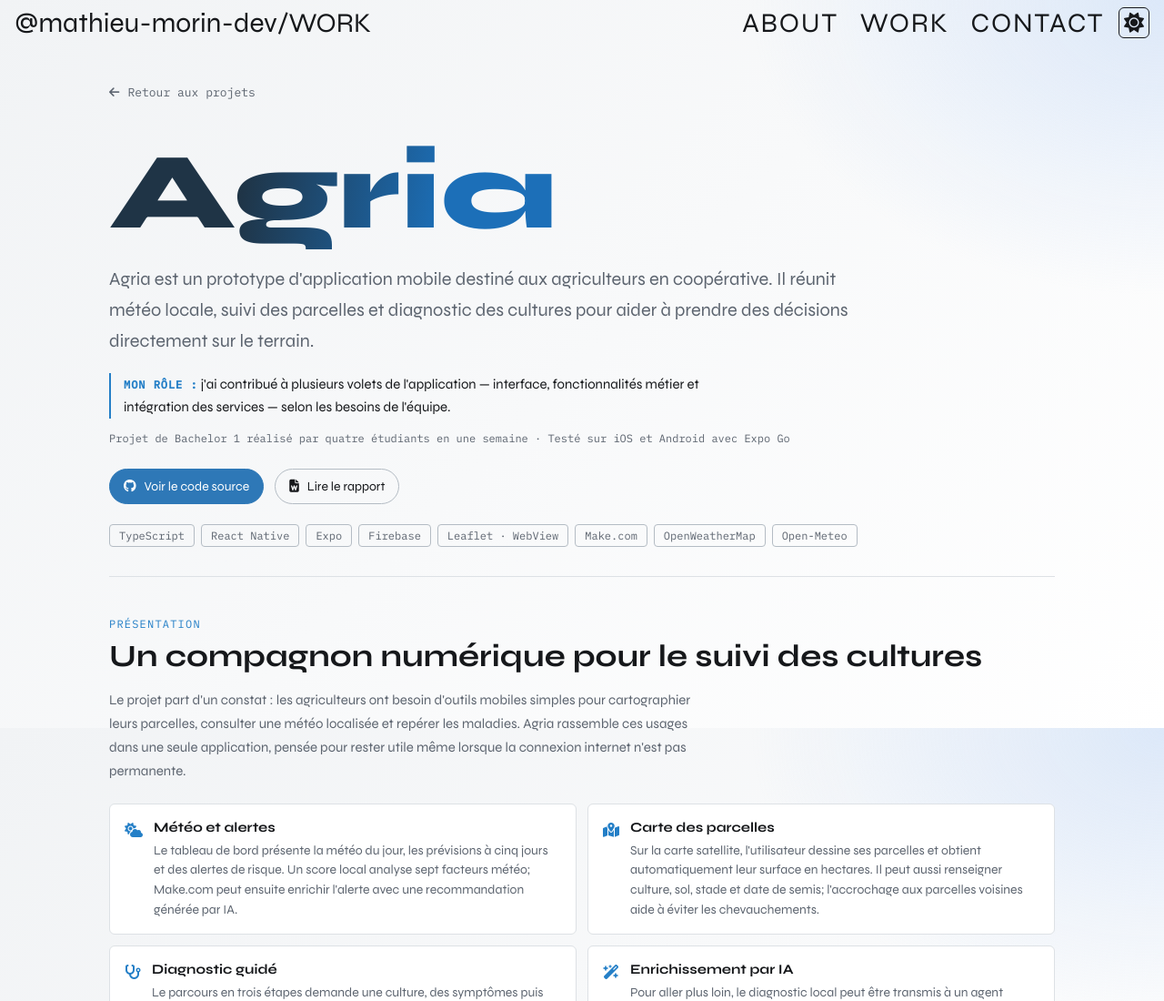
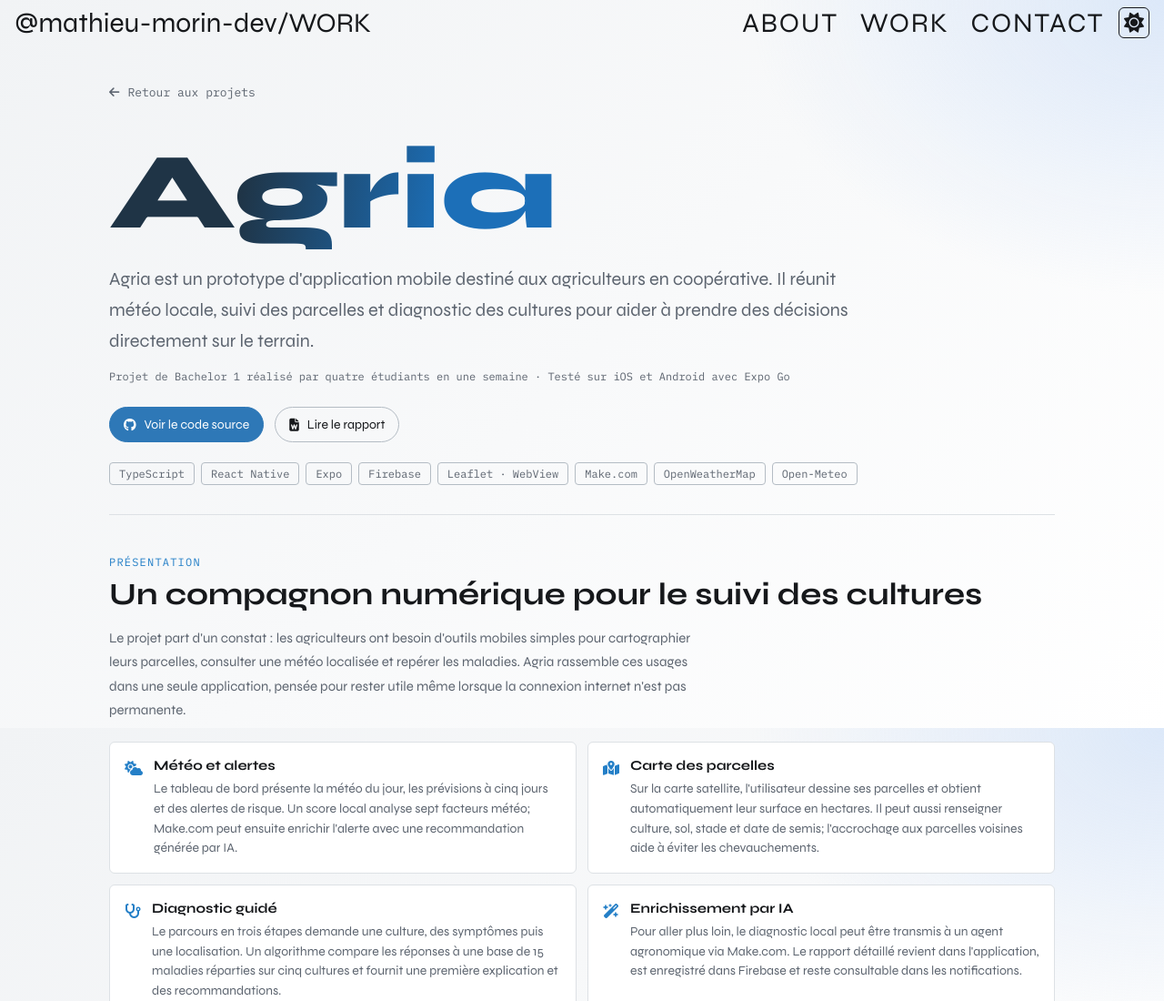
Before and after one commit to Teferi268/Portfolio, a plain HTML site: page agria.html in a window 1280 px wide. Shown: the top 1100 px of the page at 91% size. Drawn offline with Linux system fonts and the light colour scheme.

Commit message:
Fix Affichage

```diff
--- a/agria.html
+++ b/agria.html
@@ -52,10 +52,6 @@
             Agria est un prototype d'application mobile destiné aux agriculteurs en coopérative.
             Il réunit météo locale, suivi des parcelles et diagnostic des cultures pour aider à
             prendre des décisions directement sur le terrain.
-          </p>
-          <p class="detail-projet-role">
-            <strong>Mon rôle :</strong> j'ai contribué à plusieurs volets de l'application — interface,
-            fonctionnalités métier et intégration des services — selon les besoins de l'équipe.
           </p>
           <p class="agria-contexte">Projet de Bachelor 1 réalisé par quatre étudiants en une semaine · Testé sur iOS et Android avec Expo Go</p>
           <div class="detail-projet-actions">
--- a/style.css
+++ b/style.css
@@ -1645,22 +1645,6 @@ header.menu-ouvert .bouton-menu .ferme{
 	font-size: clamp(17px, 2vw, 20px);
 	line-height: 1.7;
 }
-.detail-projet-role{
-	max-width: 76ch;
-	margin: 18px 0 0;
-	padding-left: 14px;
-	border-left: 2px solid var(--accent);
-	color: var(--ink);
-	font-size: 15px;
-	line-height: 1.65;
-}
-.detail-projet-role strong{
-	color: var(--accent);
-	font-family: var(--mono);
-	font-size: 12px;
-	letter-spacing: 0.08em;
-	text-transform: uppercase;
-}
 .agria-contexte{
 	margin: 12px 0 0;
 	color: var(--muted);
```
Also changed, not shown: todolink.html (+0 -4 lines).
